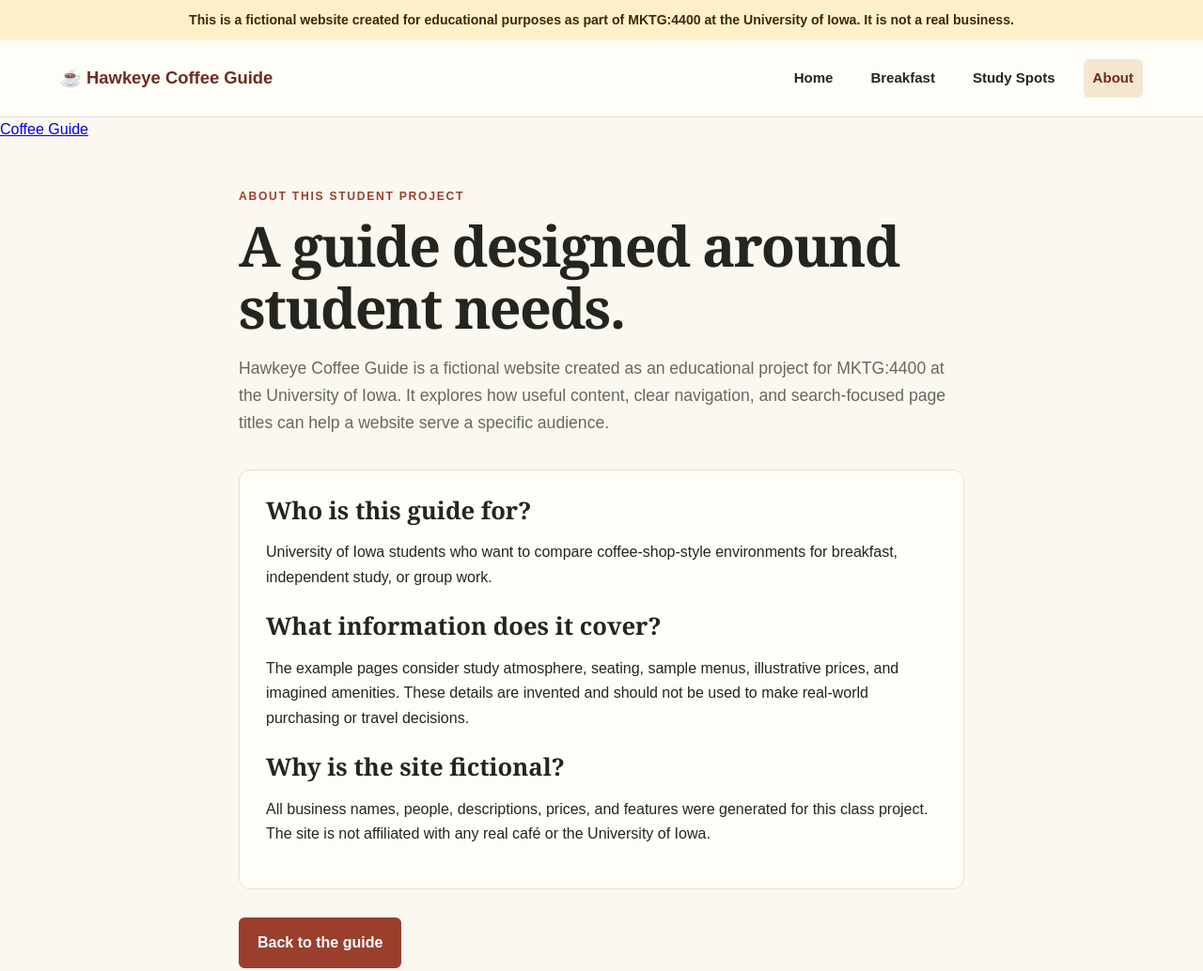
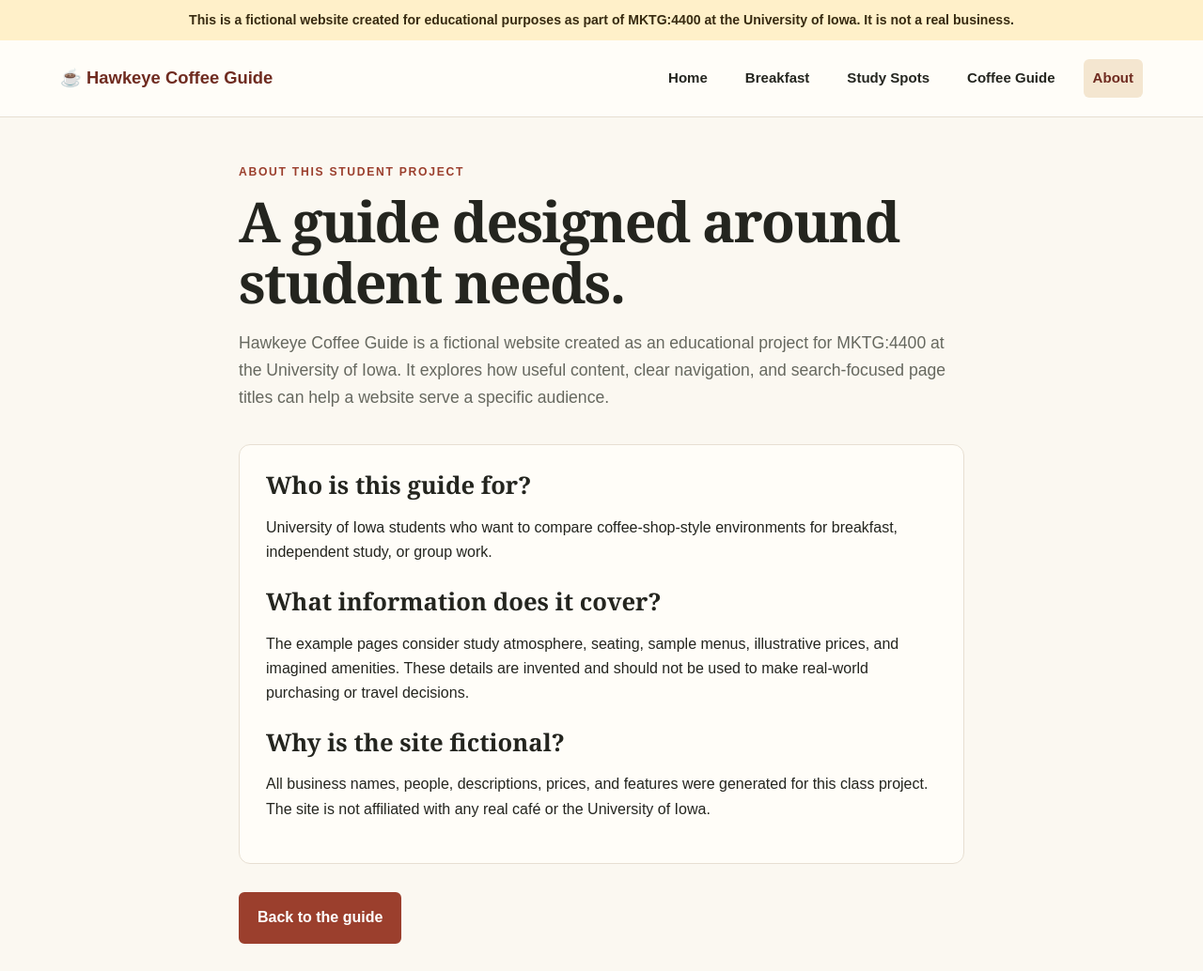
Before and after one commit to brynnpeach/hawkeye-coffee-guide, a plain HTML site: page about.html in a window 1280 px wide. Shown: the top 1034 px of the page at 94% size. Drawn offline with Linux system fonts and the light colour scheme.

Commit message:
Update navigation links in about.html

```diff
--- a/about.html
+++ b/about.html
@@ -9,7 +9,7 @@
 </head>
 <body>
   <div class="notice">This is a fictional website created for educational purposes as part of MKTG:4400 at the University of Iowa. It is not a real business.</div>
-  <header class="site-header"><a class="brand" href="index.html">☕ Hawkeye Coffee Guide</a><nav aria-label="Main navigation"><a href="index.html">Home</a><a href="breakfast.html">Breakfast</a><a href="study-spots.html">Study Spots</a><a href="about.html" aria-current="page">About</a></nav></header> <a href="coffee-guide.html">Coffee Guide</a>
+  <header class="site-header"><a class="brand" href="index.html">☕ Hawkeye Coffee Guide</a><nav aria-label="Main navigation"><a href="index.html">Home</a><a href="breakfast.html">Breakfast</a><a href="study-spots.html">Study Spots</a><a href="coffee-guide.html">Coffee Guide</a><a href="about.html" aria-current="page">About</a></nav></header>
 
  <main class="page-main narrow">
     <section class="page-intro"><p class="eyebrow">About this student project</p><h1>A guide designed around student needs.</h1><p>Hawkeye Coffee Guide is a fictional website created as an educational project for MKTG:4400 at the University of Iowa. It explores how useful content, clear navigation, and search-focused page titles can help a website serve a specific audience.</p></section>
```
